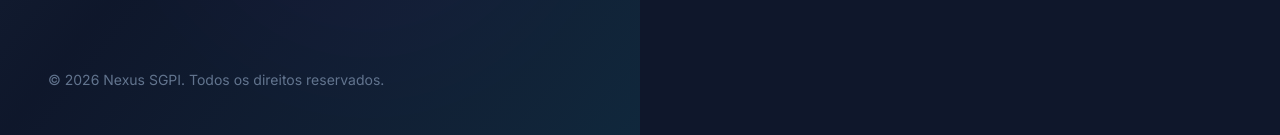
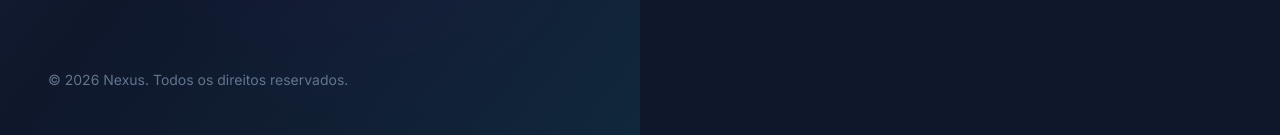
Before and after one commit to DennerRobert/nexus_front, a Next.js app: page /login in a window 1280 px wide. Shown: the part 662-797 px from the top of the page. Built offline with nearby package versions, Linux system fonts and the light colour scheme.

Commit message:
remove SGPI dos direitos reservados

```diff
--- a/src/app/login/page.tsx
+++ b/src/app/login/page.tsx
@@ -92,7 +92,7 @@ const LoginPage = () => {
 
         {/* Footer */}
         <div className="relative z-10 text-sm text-slate-500">
-          © 2026 Nexus SGPI. Todos os direitos reservados.
+          © 2026 Nexus. Todos os direitos reservados.
         </div>
       </div>
 
```
